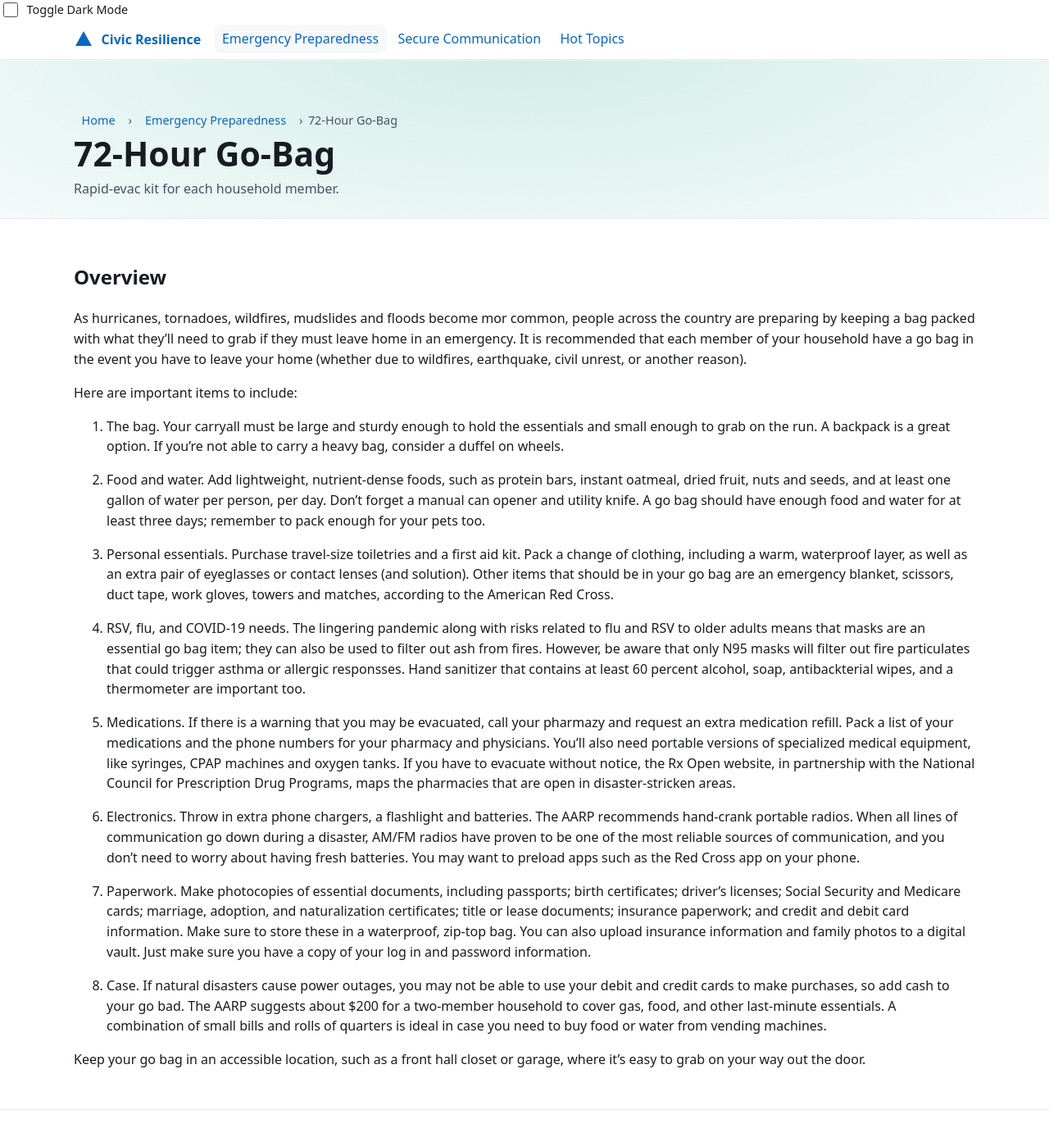
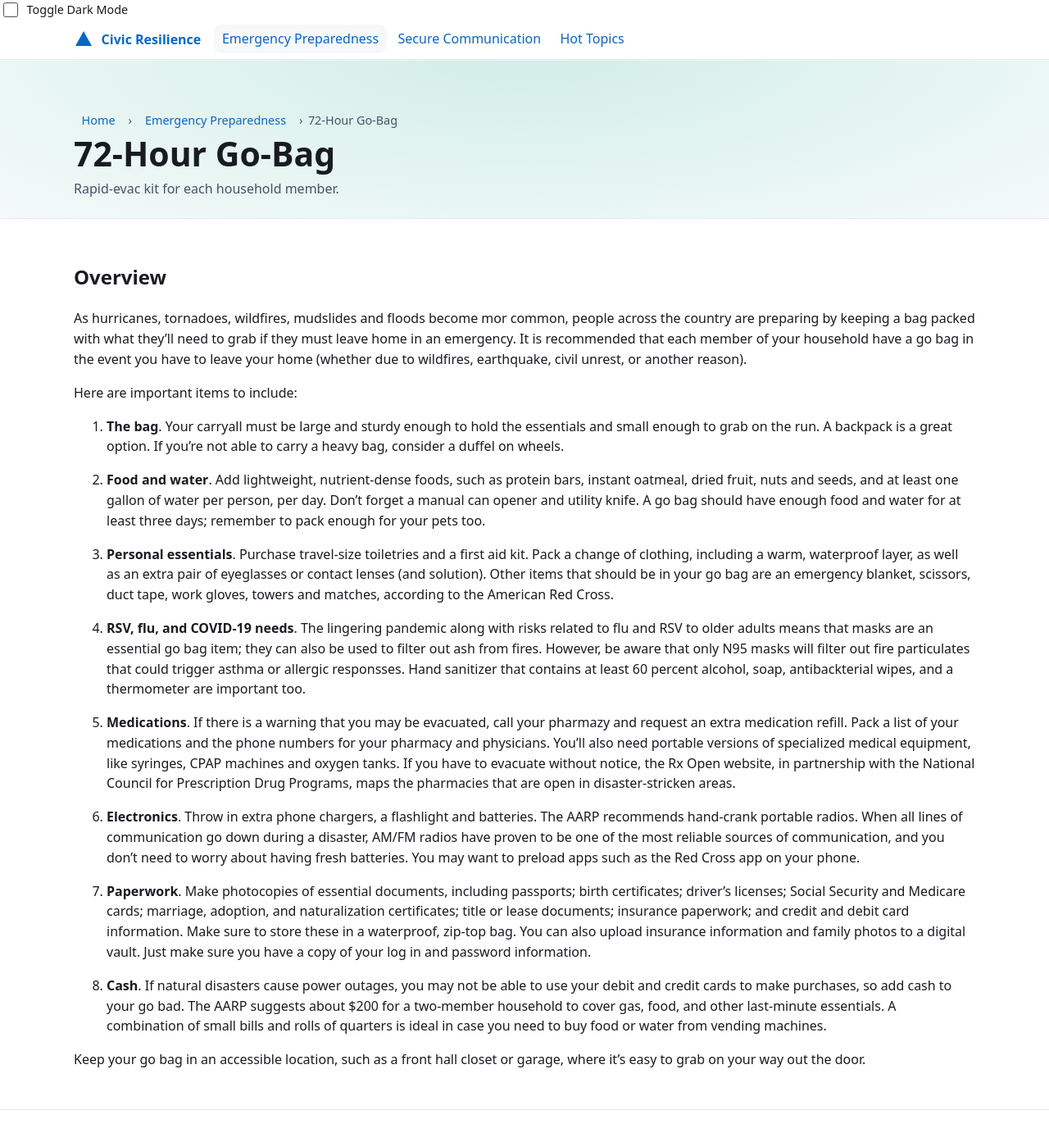
Before and after one commit to TestDepthLLC/infoportal, a Jekyll site: the page built from _preparedness/go-bag.md, in a window 1280 px wide and 1400 px high. Shown: the top 1393 px of the window at 82% size. Built offline with Jekyll 4.4.1, drawn with Linux system fonts in a browser that asks for light colours.

Commit message:
Formatting and spelling.

```diff
--- a/_preparedness/go-bag.md
+++ b/_preparedness/go-bag.md
@@ -20,37 +20,37 @@ reason).
 
 Here are important items to include:
 
-1. The bag. Your carryall must be large and sturdy enough to hold the essentials and small enough to grab on the run. A backpack is a great
+1. **The bag**. Your carryall must be large and sturdy enough to hold the essentials and small enough to grab on the run. A backpack is a great
 option. If you're not able to carry a heavy bag, consider a duffel on wheels.
 
-2. Food and water. Add lightweight, nutrient-dense foods, such as protein bars, instant oatmeal, dried fruit, nuts and seeds, and at least one
+2. **Food and water**. Add lightweight, nutrient-dense foods, such as protein bars, instant oatmeal, dried fruit, nuts and seeds, and at least one
 gallon of water per person, per day. Don't forget a manual can opener and utility knife. A go bag should have enough food and water for at least
 three days; remember to pack enough for your pets too.
 
-3. Personal essentials. Purchase travel-size toiletries and a first aid kit. Pack a change of clothing, including a warm, waterproof layer, as well
+3. **Personal essentials**. Purchase travel-size toiletries and a first aid kit. Pack a change of clothing, including a warm, waterproof layer, as well
 as an extra pair of eyeglasses or contact lenses (and solution). Other items that should be in your go bag are an emergency blanket, scissors, duct
 tape, work gloves, towers and matches, according to the American Red Cross.
 
-4. RSV, flu, and COVID-19 needs. The lingering pandemic along with risks related to flu and RSV to older adults means that masks are an essential go
+4. **RSV, flu, and COVID-19 needs**. The lingering pandemic along with risks related to flu and RSV to older adults means that masks are an essential go
 bag item; they can also be used to filter out ash from fires. However, be aware that only N95 masks will filter out fire particulates that could
 trigger asthma or allergic responsses. Hand sanitizer that contains at least 60 percent alcohol, soap, antibackterial wipes, and a thermometer are
 important too.
 
-5. Medications. If there is a warning that you may be evacuated, call your pharmazy and request an extra medication refill. Pack a list of your medications
+5. **Medications**. If there is a warning that you may be evacuated, call your pharmazy and request an extra medication refill. Pack a list of your medications
 and the phone numbers for your pharmacy and physicians. You'll also need portable versions of specialized medical equipment, like syringes, CPAP machines
 and oxygen tanks. If you have to evacuate without notice, the Rx Open website, in partnership with the National Council for Prescription Drug Programs,
 maps the pharmacies that are open in disaster-stricken areas.
 
-6. Electronics. Throw in extra phone chargers, a flashlight and batteries. The AARP recommends hand-crank portable radios. When all lines of communication
+6. **Electronics**. Throw in extra phone chargers, a flashlight and batteries. The AARP recommends hand-crank portable radios. When all lines of communication
 go down during a disaster, AM/FM radios have proven to be one of the most reliable sources of communication, and you don't need to worry about having fresh batteries.
 You may want to preload apps such as the Red Cross app on your phone.
 
-7. Paperwork. Make photocopies of essential documents, including passports; birth certificates; driver's licenses; Social Security and Medicare cards; marriage,
+7. **Paperwork**. Make photocopies of essential documents, including passports; birth certificates; driver's licenses; Social Security and Medicare cards; marriage,
 adoption, and naturalization certificates; title or lease documents; insurance paperwork; and credit and debit card information. Make sure to store these in a
 waterproof, zip-top bag. You can also upload insurance information and family photos to a digital vault. Just make sure you have a copy of your log in and password
 information.
 
-8. Case. If natural disasters cause power outages, you may not be able to use your debit and credit cards to make purchases, so add cash to your go bad. The AARP
+8. **Cash**. If natural disasters cause power outages, you may not be able to use your debit and credit cards to make purchases, so add cash to your go bad. The AARP
 suggests about $200 for a two-member household to cover gas, food, and other last-minute essentials. A combination of small bills and rolls of quarters is ideal in
 case you need to buy food or water from vending machines.
 
```
